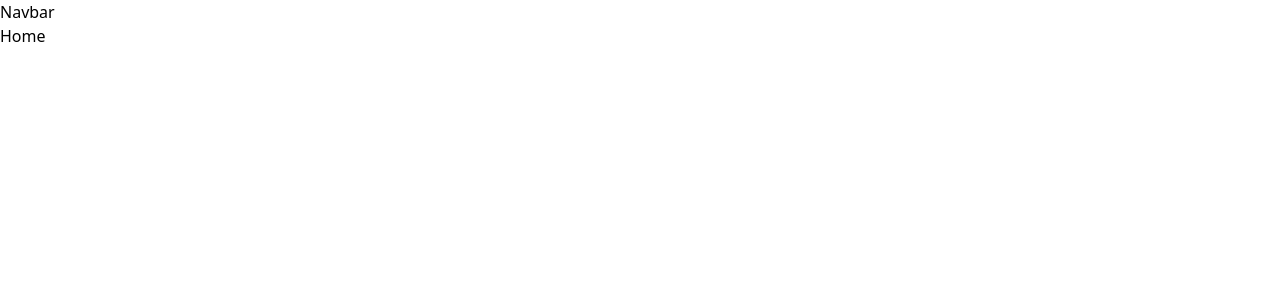
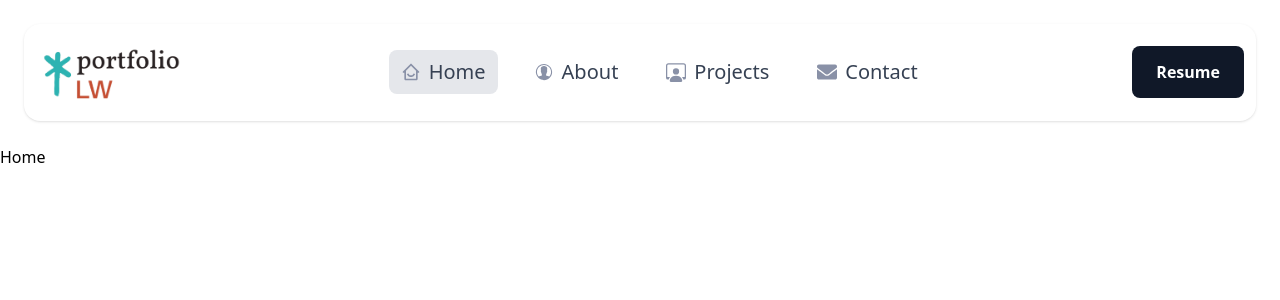
Before and after one commit to lokeshloki3/portfolio-lokesh, a React (Vite) app: page / in a window 1280 px wide. Shown: the top 300 px of the page. Built offline with nearby package versions, Linux system fonts and the light colour scheme.

Commit message:
Navbar updated

```diff
--- a/src/components/Navbar.jsx
+++ b/src/components/Navbar.jsx
@@ -1,9 +1,85 @@
-import React from 'react'
+import React, { useState } from "react";
+import { FaEnvelope, FaSuitcase } from "react-icons/fa";
+import { BiHomeSmile } from "react-icons/bi";
+import { IoIosContact } from "react-icons/io";
+import { BsPersonWorkspace } from "react-icons/bs";
+import { IoMdMenu } from "react-icons/io";
+import { Link, useLocation } from "react-router-dom";
+import Logo from "../assets/LWLogo-removebg-preview.png";
+import Mobile from "./Mobile";
 
 const Navbar = () => {
+  const location = useLocation();
+  const currentPath = location.pathname;
+  const [isMenuOpen, setIsMenuOpen] = useState(false);
+
+  const items = ["Home", "About", "Projects", "Contact"];
+  const icons = [
+    <BiHomeSmile className="h-5 w-5 text-[#8991A7]" />,
+    <IoIosContact className="h-5 w-5 text-[#8991A7]" />,
+    <BsPersonWorkspace className="h-5 w-5 text-[#8991A7]" />,
+    // <FaSuitcase className="h-5 w-5 text-[#8991A7]" />,
+    <FaEnvelope className="h-5 w-5 text-[#8991A7]" />,
+  ];
+
   return (
-    <div>Navbar</div>
-  )
+    <>
+      <header className="sticky top-0 z-50 border-0 border-solid border-gray-200 m-6">
+        <div className="flex items-center justify-between rounded-2xl bg-white p-3 shadow">
+          <Link to="/" className="inline-flex items-center gap-3 text-2xl font-semibold">
+            <img
+              className="w-[100px] sm:w-[120px] md:w-[150px]"
+              alt="Logo"
+              src={Logo}
+            />
+          </Link>
+
+          <nav>
+            <ul className="hidden gap-6 flex-1 flex-wrap items-center justify-center lg:flex">
+              {items.map(
+                (text, index) => {
+                  const path = text === "Home" ? "/" : `/${text.toLowerCase()}`;
+                  const isActive = currentPath === path;
+
+                  return (
+                    <li key={index} className="group/menu-item border-0 border-solid border-gray-200">
+                      <Link
+                        to={path}
+                        className={`group inline-flex items-center gap-2 rounded-lg px-3 py-2 text-center text-base font-medium transition cursor-pointer
+                ${isActive ? "bg-gray-200 text-black" : "hover:bg-gray-200"}`}
+                      >
+                        {icons[index]}
+                        <span className="text-xl text-gray-700">{text}</span>
+                      </Link>
+                    </li>
+                  );
+                }
+              )}
+            </ul>
+          </nav>
+
+          <div className="flex justify-center items-center gap-6">
+            <a
+              className="hidden items-center gap-2 rounded-lg bg-gray-900 px-6 py-4 text-center text-base font-semibold leading-tight text-white transition duration-150 ease-out cursor-pointer lg:block"
+              href="https://lokeshloki3.github.io/resume/Lokesh_Resume.pdf"
+              target="_blank"
+              rel="noopener noreferrer"
+            >
+              Resume
+            </a>
+
+            <IoMdMenu
+              className="text-3xl text-gray-700 cursor-pointer lg:hidden block"
+              aria-label="Toggle Navigation"
+              onClick={() => setIsMenuOpen(true)}
+            />
+          </div>
+        </div>
+      </header>
+
+      {isMenuOpen && <Mobile onClose={() => setIsMenuOpen(false)} />}
+    </>
+  );
 }
 
 export default Navbar
```
